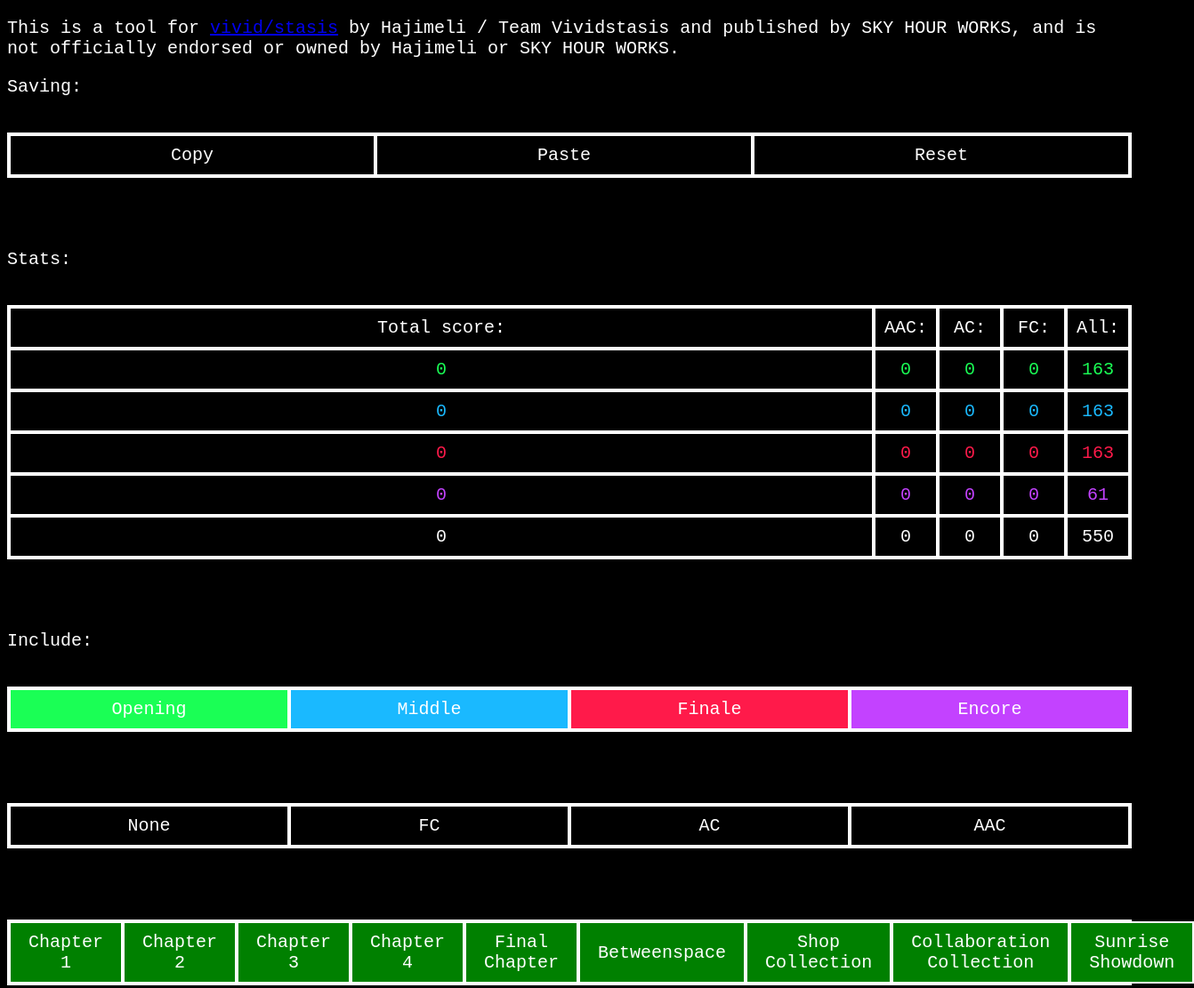
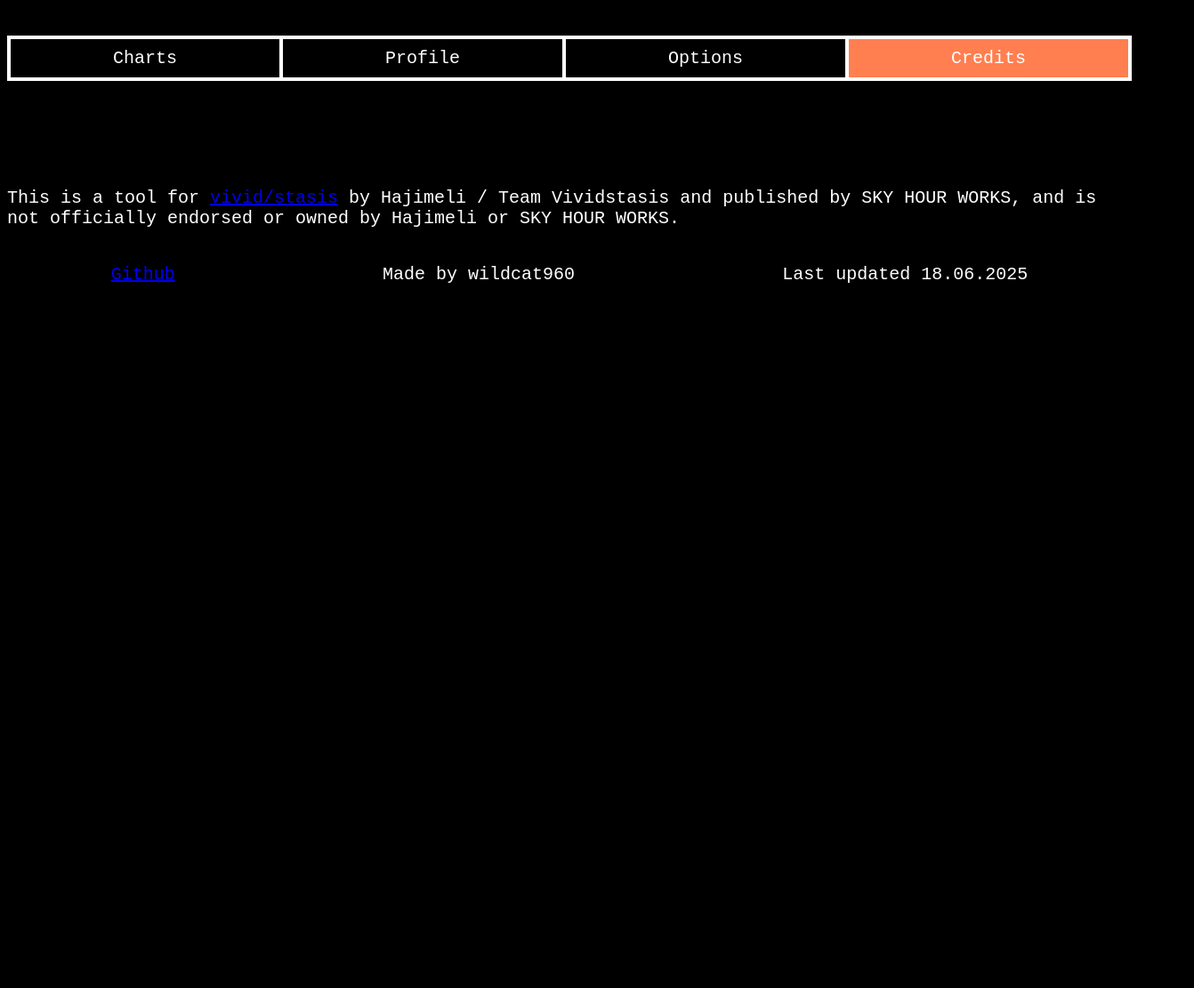
Before and after one commit to wildcat960/vivid-stasis, a plain HTML site: page index.html in a window 1280 px wide. Shown: the top 1111 px of the page at 89% size, 1342 px wide, since content can reach past the window. After the commit the page ends 800 px from the top, so only its background shows below. Drawn offline with Linux system fonts and the light colour scheme.

Commit message:
redesign UI (in progress)

```diff
--- a/charts.js
+++ b/charts.js
@@ -1,4 +1,5 @@
 const ver = "vivid/stasis v4.4.2";
+const upd = "Last updated 18.06.2025";
 const packs = [0, 38, 74, 113, 141, 221, 297, 443, 524, 550];
 const original =
 {
--- a/index.html
+++ b/index.html
@@ -8,18 +8,12 @@
         <title id="ver"></title>
     </head>
     <body onload="init()">
-        <p>
-            This is a tool for
-            <a href="https://store.steampowered.com/app/2093940/vividstasis/">vivid/stasis</a>
-            by Hajimeli / Team Vividstasis and published by SKY HOUR WORKS, and is not officially endorsed or owned by Hajimeli or SKY HOUR WORKS.
-        </p>
-        <p>Saving:</p>
-        <div id="save">
-            <button onclick="save()">Copy</button>
-            <button onclick="load()">Paste</button>
-            <button onclick="reset()">Reset</button>
+        <div id="tabs">
+            <button onclick="switchTab(0)">Charts</button>
+            <button onclick="switchTab(1)">Profile</button>
+            <button onclick="switchTab(2)">Options</button>
+            <button onclick="switchTab(3)">Credits</button>
         </div>
-        <p>Stats:</p>
         <div id="stats">
             <div>
                 <span class="total">Total score:</span>
@@ -64,7 +58,7 @@
                 <span></span>
             </div>
         </div>
-        <p>Include:</p>
+        <div id="charts">
             <div class="diffs">
                 <button id="pref0" onclick="toggleDiff(0)">Opening</button>
                 <button id="pref1" onclick="toggleDiff(1)">Middle</button>
@@ -88,7 +82,6 @@
                 <button id="pref16" onclick="toggleDiff(16)">Collaboration Collection</button>
                 <button id="pref17" onclick="toggleDiff(17)">Sunrise Showdown</button>
         </div>
-        <p>Sort by:</p>
             <div id="sort">
                 <button onclick="reverseCharts()">Reverse</button>
                 <button onclick="shuffleCharts()">Random</button>
@@ -104,6 +97,22 @@
             </div>
             <ul id="list"></ul>
             <button id="pref4" onclick="toggleDiff(4)"></button>
+        </div>
+        <div id="save">
+            <button onclick="save()">Copy</button>
+            <button onclick="load()">Paste</button>
+            <button onclick="reset()">Reset</button>
+        </div>
+        <div id="info">
+            <p>This is a tool for
+            <a href="https://store.steampowered.com/app/2093940/vividstasis/">vivid/stasis</a>
+            by Hajimeli / Team Vividstasis and published by SKY HOUR WORKS, and is not officially endorsed or owned by Hajimeli or SKY HOUR WORKS.</p>
+            <div id="lax">
+                <a href="https://github.com/wildcat960/vivid-stasis/">Github</a>
+                <p>Made by wildcat960</p>
+                <p id="upd">Last updated 13.06.2025</p>
+            </div>
+        </div>
         <script src="charts.js"></script>
         <script src="script.js"></script>
     </body>
--- a/script.js
+++ b/script.js
@@ -1,9 +1,10 @@
 const byIndex = [];
-const prefs = [1, 1, 1, 1, 1, 1, 1, 1, 1, 1, 1, 1, 1, 1, 1, 1, 1, 1];
+const prefs = [1, 1, 1, 1, 1, 1, 1, 1, 1, 1, 1, 1, 1, 1, 1, 1, 1, 1, 3];
 const data = {};
 const cts = ["", "FC", "AC", "AAC"];
 const ctCounts = [[0, 0, 0, 0, 0], [0, 0, 0, 0, 0], [0, 0, 0, 0, 0], [0, 0, 0, 0, 0], [0, 0, 0, 0, 0]];
 const colours = ["#1aff55", "#1ab9ff", "#ff1a4a", "#c342ff", "#000000"];
+const tabs = [["charts", "block"], ["stats", "flex"], ["save", "flex"], ["info", "block"]];
 const ctColours =
 [
     [
@@ -236,21 +237,44 @@ function toggleDiff(a)
             document.getElementById("pref" + (i + 5)).style.backgroundImage = ctColours[prefs[4]][i];
     }
 }
+function switchTab(a)
+{
+    prefs[prefs.length - 1] = a;
+    localStorage.prefs = JSON.stringify(prefs);
+    let u = document.getElementById("tabs").children;
+    for (let i = 0; i < tabs.length; i++)
+    {
+        let t = document.getElementById(tabs[i][0]);
+        if (i == a)
+        {
+            t.style.display = tabs[i][1];
+            u[i].style.backgroundColor = "coral";
+        }
+        else
+        {
+            t.style.display = "none";
+            u[i].style.backgroundColor = "black";
+        }
+    }
+}
 function loadPrefs(b)
 {
     for (let i = 0; i < b.length; i++)
     {
-        if (i < prefs.length)
+        if (i < prefs.length - 1)
         {
-            if (b[i] == 1)
-                continue;
             toggleDiff(i);
+            if (b[i])
+                toggleDiff(i);
         }
+        else if (i < prefs.length)
+            switchTab(b[i]);
     }
 }
 function init()
 {
     document.getElementById("ver").textContent = ver;
+    document.getElementById("upd").textContent = upd
     const charts = document.getElementById("stats").children;
     const chartsT = charts[0].children;
     for (let i = 0; i < 4; i++)
@@ -267,12 +291,6 @@ function init()
             byIndex[original[i][j].index] = [i, j];
         }
     }
-    for (let i = 0; i < 5; i++)
-        document.getElementById("pref" + i).style.backgroundColor = colours[i];
-    for (let i = 5; i < 9; i++)
-        document.getElementById("pref" + i).style.backgroundImage = ctColours[prefs[4]][i - 5];
-    for (let i = 9; i < 18; i++)
-        document.getElementById("pref" + i).style.backgroundColor = "green";
     for (let i in original)
     {
         for (let diff = 0; diff < original[i].length; diff++)
@@ -339,6 +357,7 @@ function init()
     }
     catch (e)
     {
+        loadPrefs(prefs);
         if (localStorage)
             localStorage.prefs = JSON.stringify(prefs);
     }
--- a/style.css
+++ b/style.css
@@ -5,6 +5,7 @@ body
     background-color: black;
     text-align: left;
     color: white;
+    overflow-y: scroll;
 }
 #save
 {
@@ -18,7 +19,7 @@ body
     display: flex;
     border: 2px solid white;
     text-align: center;
-    margin: 40px 0 80px 0;
+    margin: 0 0 20px 0;
 }
 #list
 {
@@ -55,24 +56,22 @@ button
 }
 button:hover
 {
-    margin: 10px;
-    font-family: monospace;
-    font-size: 20px;
-    border: 2px solid white;
-    background-color: purple;
+    background-color: purple!important;
+    background-image: none!important;
     color: cyan;
     cursor: pointer;
-    padding: 10px 20px;
 }
 .clickable:hover
 {
+    background-color: purple!important;
+    background-image: none!important;
     color: cyan;
     cursor: pointer;
 }
 #sort
 {
     border: 2px solid white;
-    margin: 40px 0 80px 0;
+    margin: 60px 0 120px 0;
     display: flex;
     text-align: center;
 }
@@ -153,3 +152,31 @@ button:hover
 {
     flex-grow: 1;
 }
+#tabs
+{
+    display: flex;
+    border: 2px solid white;
+    text-align: center;
+    margin: 40px 0 120px 0;
+}
+#tabs > button
+{
+    margin: 0;
+    border: 2px solid white;
+    flex-grow: 1;
+}
+#info
+{
+    margin: 40px 0 80px 0;
+}
+#lax
+{
+    display: flex;
+    text-align: center;
+    margin: 40px 0 0 0;
+}
+#lax > *
+{
+    margin: 0;
+    flex-grow: 1;
+}
```
Lines whose indentation alone changed are shown as unchanged.
